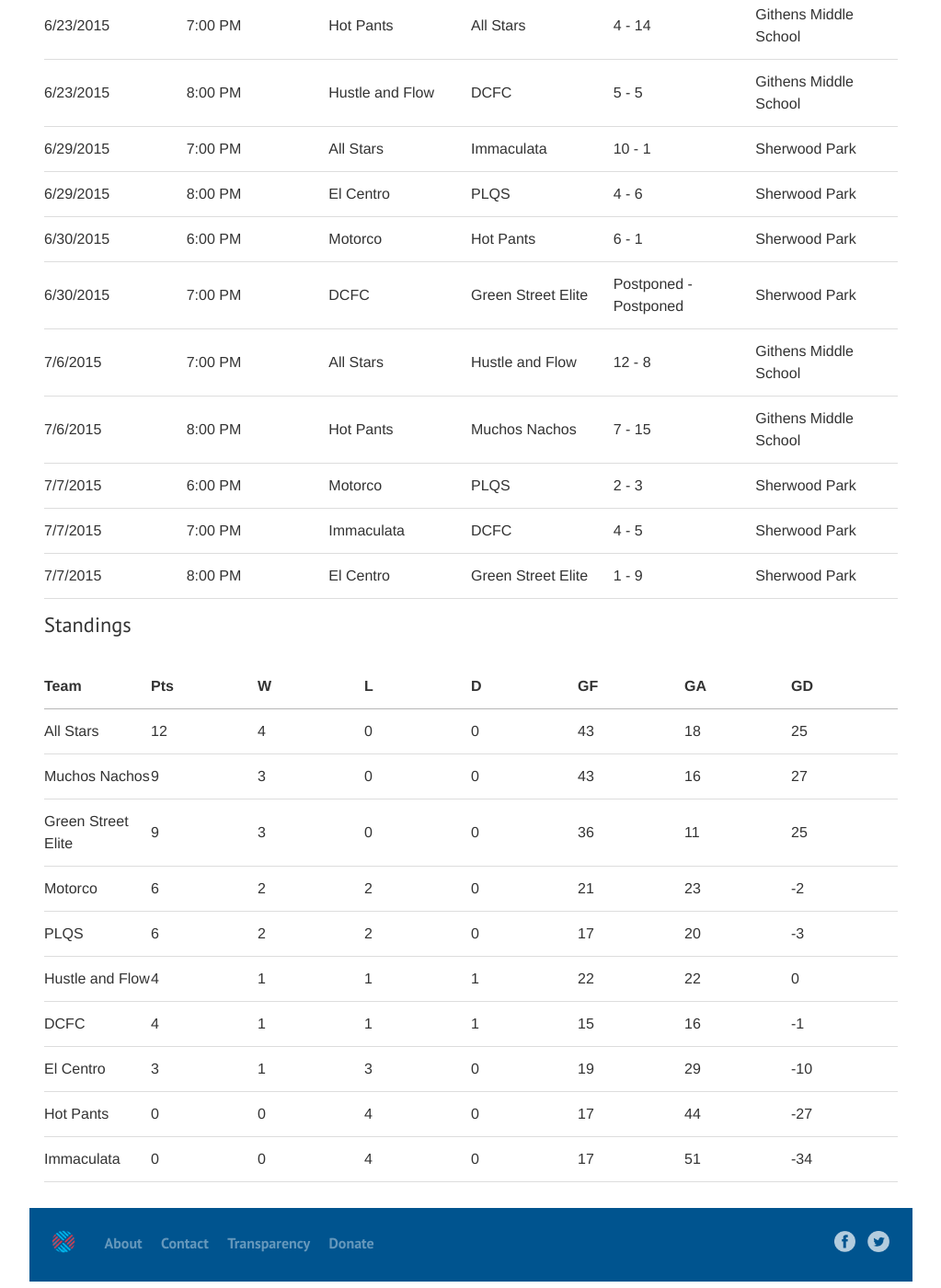
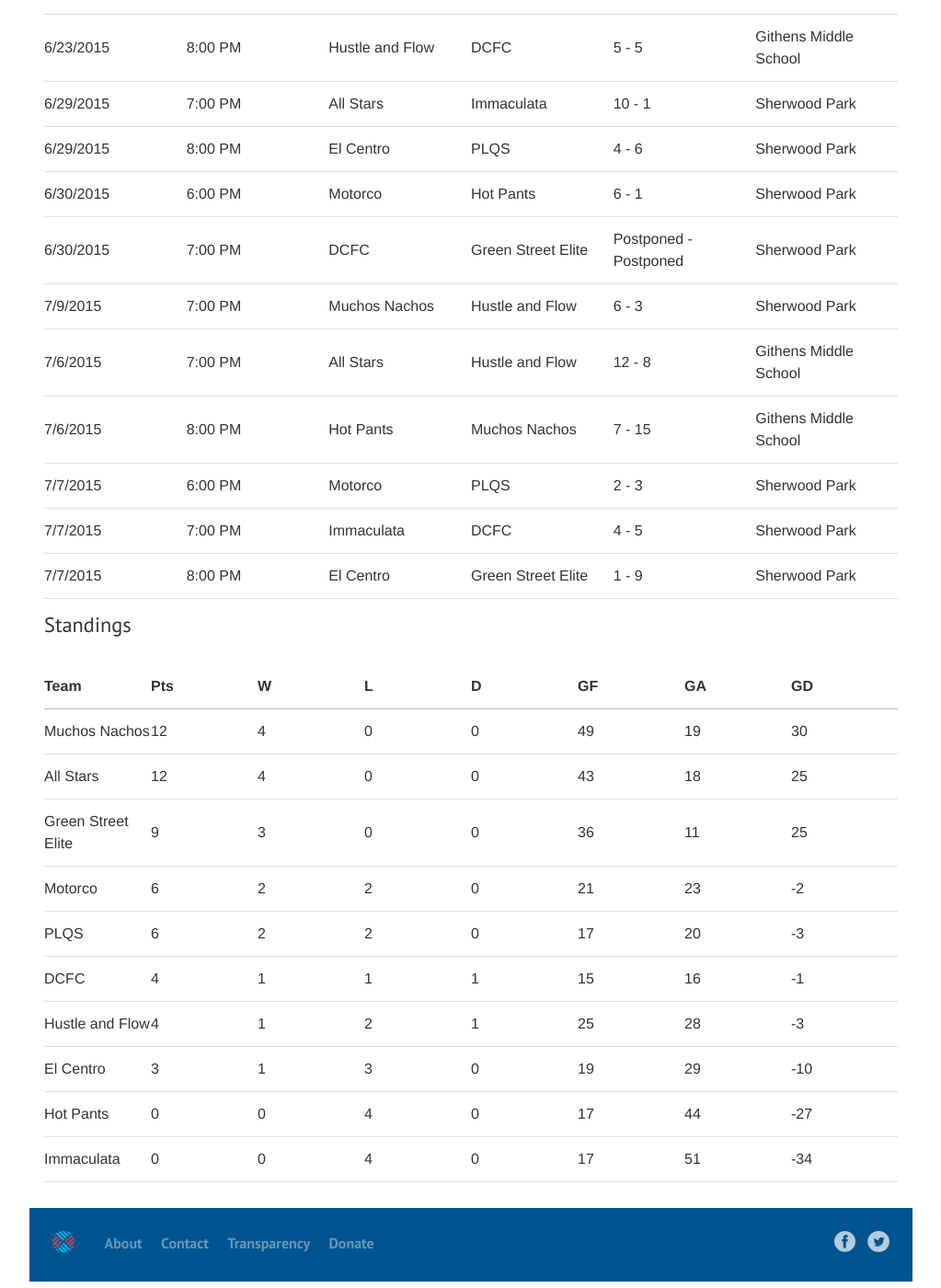
Before and after one commit to durhamatletico/durhamatletico.github.io, a Jekyll site: the page built from futsal/schedule.html, in a window 1280 px wide and 1400 px high, scrolled down 3083 px. Shown: the whole window at 92% size, without its empty margins (128-1151 px from the left). Built offline with Jekyll 4.4.1, drawn with Linux system fonts in a browser that asks for light colours; some of the changed text lies outside the part shown.

Commit message:
Fix standings

```diff
--- a/_data/2015/summer/matches.json
+++ b/_data/2015/summer/matches.json
@@ -27,6 +27,8 @@
 ,
 {"Date":"6/30/2015","Time":"7:00 PM","Team 1":"DCFC","Team 2":"Green Street Elite","Default venue":"Sherwood Park","Team 1 score":"Postponed","Team 2 score":"Postponed"}
 ,
+{"Date":"7/9/2015","Time":"7:00 PM","Team 1":"Muchos Nachos","Team 2":"Hustle and Flow","Default venue":"Sherwood Park","Team 1 score":"6","Team 2 score":"3"}
+,
 {"Date":"7/6/2015","Time":"7:00 PM","Team 1":"All Stars","Team 2":"Hustle and Flow","Default venue":"Githens Middle School","Team 1 score":"12","Team 2 score":"8"}
 ,
 {"Date":"7/6/2015","Time":"8:00 PM","Team 1":"Hot Pants","Team 2":"Muchos Nachos","Default venue":"Githens Middle School","Team 1 score":"7","Team 2 score":"15"}
--- a/_data/2015/summer/past.json
+++ b/_data/2015/summer/past.json
@@ -27,6 +27,8 @@
 ,
 {"Date":"6/30/2015","Time":"7:00 PM","Team 1":"DCFC","Team 2":"Green Street Elite","Default venue":"Sherwood Park","Team 1 score":"Postponed","Team 2 score":"Postponed"}
 ,
+{"Date":"7/9/2015","Time":"7:00 PM","Team 1":"Muchos Nachos","Team 2":"Hustle and Flow","Default venue":"Sherwood Park","Team 1 score":"6","Team 2 score":"3"}
+,
 {"Date":"7/6/2015","Time":"7:00 PM","Team 1":"All Stars","Team 2":"Hustle and Flow","Default venue":"Githens Middle School","Team 1 score":"12","Team 2 score":"8"}
 ,
 {"Date":"7/6/2015","Time":"8:00 PM","Team 1":"Hot Pants","Team 2":"Muchos Nachos","Default venue":"Githens Middle School","Team 1 score":"7","Team 2 score":"15"}
--- a/_data/2015/summer/results.yml
+++ b/_data/2015/summer/results.yml
@@ -1,13 +1,13 @@
-[{draws: 0, goal_differential: 25, goals_against: 18, goals_for: 43, losses: 0, points: 12,
-    team: All Stars, wins: 4}, {draws: 0, goal_differential: 27, goals_against: 16,
-    goals_for: 43, losses: 0, points: 9, team: Muchos Nachos, wins: 3}, {draws: 0,
-    goal_differential: 25, goals_against: 11, goals_for: 36, losses: 0, points: 9,
-    team: Green Street Elite, wins: 3}, {draws: 0, goal_differential: -2, goals_against: 23,
-    goals_for: 21, losses: 2, points: 6, team: Motorco, wins: 2}, {draws: 0, goal_differential: -3,
+[{draws: 0, goal_differential: 30, goals_against: 19, goals_for: 49, losses: 0, points: 12,
+    team: Muchos Nachos, wins: 4}, {draws: 0, goal_differential: 25, goals_against: 18,
+    goals_for: 43, losses: 0, points: 12, team: All Stars, wins: 4}, {draws: 0, goal_differential: 25,
+    goals_against: 11, goals_for: 36, losses: 0, points: 9, team: Green Street Elite,
+    wins: 3}, {draws: 0, goal_differential: -2, goals_against: 23, goals_for: 21,
+    losses: 2, points: 6, team: Motorco, wins: 2}, {draws: 0, goal_differential: -3,
     goals_against: 20, goals_for: 17, losses: 2, points: 6, team: PLQS, wins: 2},
-  {draws: 1, goal_differential: 0, goals_against: 22, goals_for: 22, losses: 1, points: 4,
-    team: Hustle and Flow, wins: 1}, {draws: 1, goal_differential: -1, goals_against: 16,
-    goals_for: 15, losses: 1, points: 4, team: DCFC, wins: 1}, {draws: 0, goal_differential: -10,
+  {draws: 1, goal_differential: -1, goals_against: 16, goals_for: 15, losses: 1, points: 4,
+    team: DCFC, wins: 1}, {draws: 1, goal_differential: -3, goals_against: 28, goals_for: 25,
+    losses: 2, points: 4, team: Hustle and Flow, wins: 1}, {draws: 0, goal_differential: -10,
     goals_against: 29, goals_for: 19, losses: 3, points: 3, team: El Centro, wins: 1},
   {draws: 0, goal_differential: -27, goals_against: 44, goals_for: 17, losses: 4,
     points: 0, team: Hot Pants, wins: 0}, {draws: 0, goal_differential: -34, goals_against: 51,
--- a/_data/2015/summer/schedule.json
+++ b/_data/2015/summer/schedule.json
@@ -1,6 +1,4 @@
 [
-{"Date":"7/9/2015","Time":"7:00 PM","Team 1":"Muchos Nachos","Team 2":"Hustle and Flow","Default venue":"Sherwood Park","Team 1 score":"6","Team 2 score":"3"}
-,
 {"Date":"7/13/2015","Time":"7:00 PM","Team 1":"El Centro","Team 2":"Hustle and Flow","Default venue":"Githens Middle School","Team 1 score":"","Team 2 score":""}
 ,
 {"Date":"7/13/2015","Time":"8:00 PM","Team 1":"Muchos Nachos","Team 2":"Green Street Elite","Default venue":"Githens Middle School","Team 1 score":"","Team 2 score":""}
```
Also changed, not shown: 1 other file.
